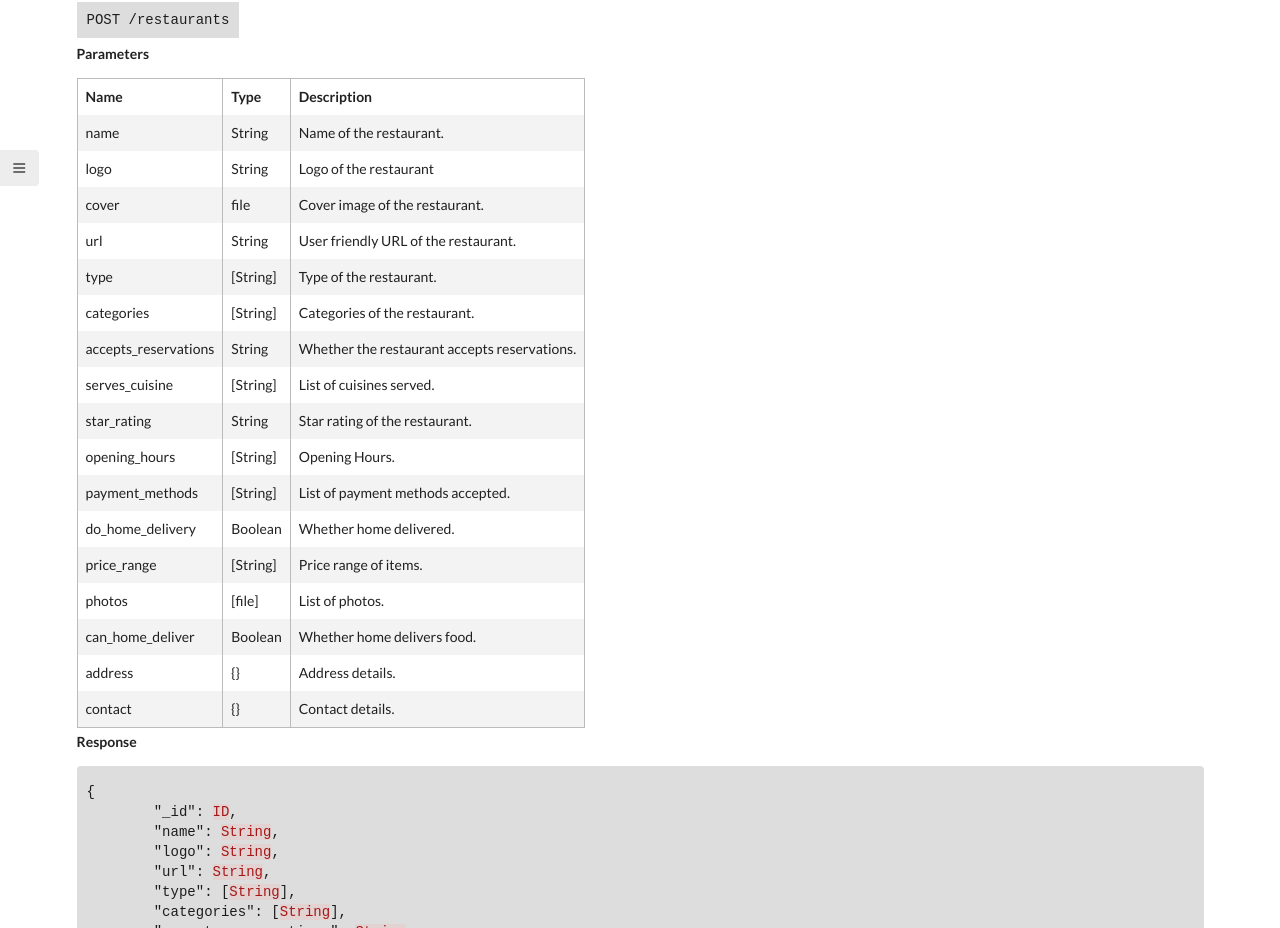
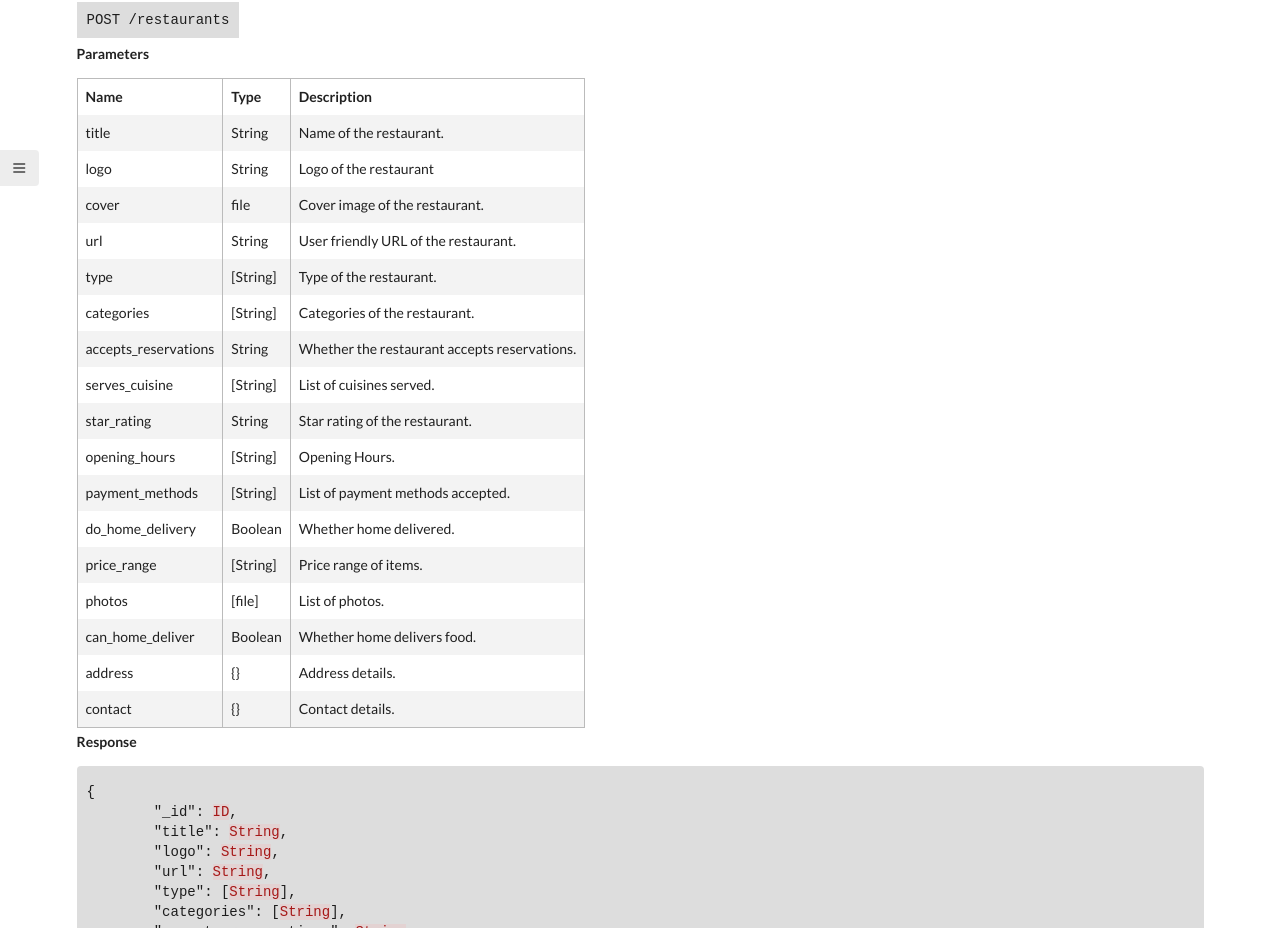
Before and after one commit to letsallchef/docs, a Jekyll site: the page built from _posts/api/2017-03-06-restaurants.md, in a window 1280 px wide and 1400 px high. Shown: the part 270-1198 px from the top of the window. Built offline with Jekyll 4.4.1, drawn with Linux system fonts in a browser that asks for light colours.

Commit message:
changes name to title

```diff
--- a/_posts/api/2017-03-06-restaurants.md
+++ b/_posts/api/2017-03-06-restaurants.md
@@ -16,7 +16,7 @@ Add, update and list restaurants.
 
 | Name | Type | Description |
 | --- | --- | --- |
-| name | String | Name of the restaurant. |
+| title | String | Name of the restaurant. |
 | logo | String | Logo of the restaurant |
 | cover | file | Cover image of the restaurant. |
 | url | String | User friendly URL of the restaurant. |
@@ -39,7 +39,7 @@ Add, update and list restaurants.
 {% highlight json %}
 {
 	"_id": ID,
-	"name": String,
+	"title": String,
 	"logo": String,
 	"url": String,
 	"type": [String],
```
